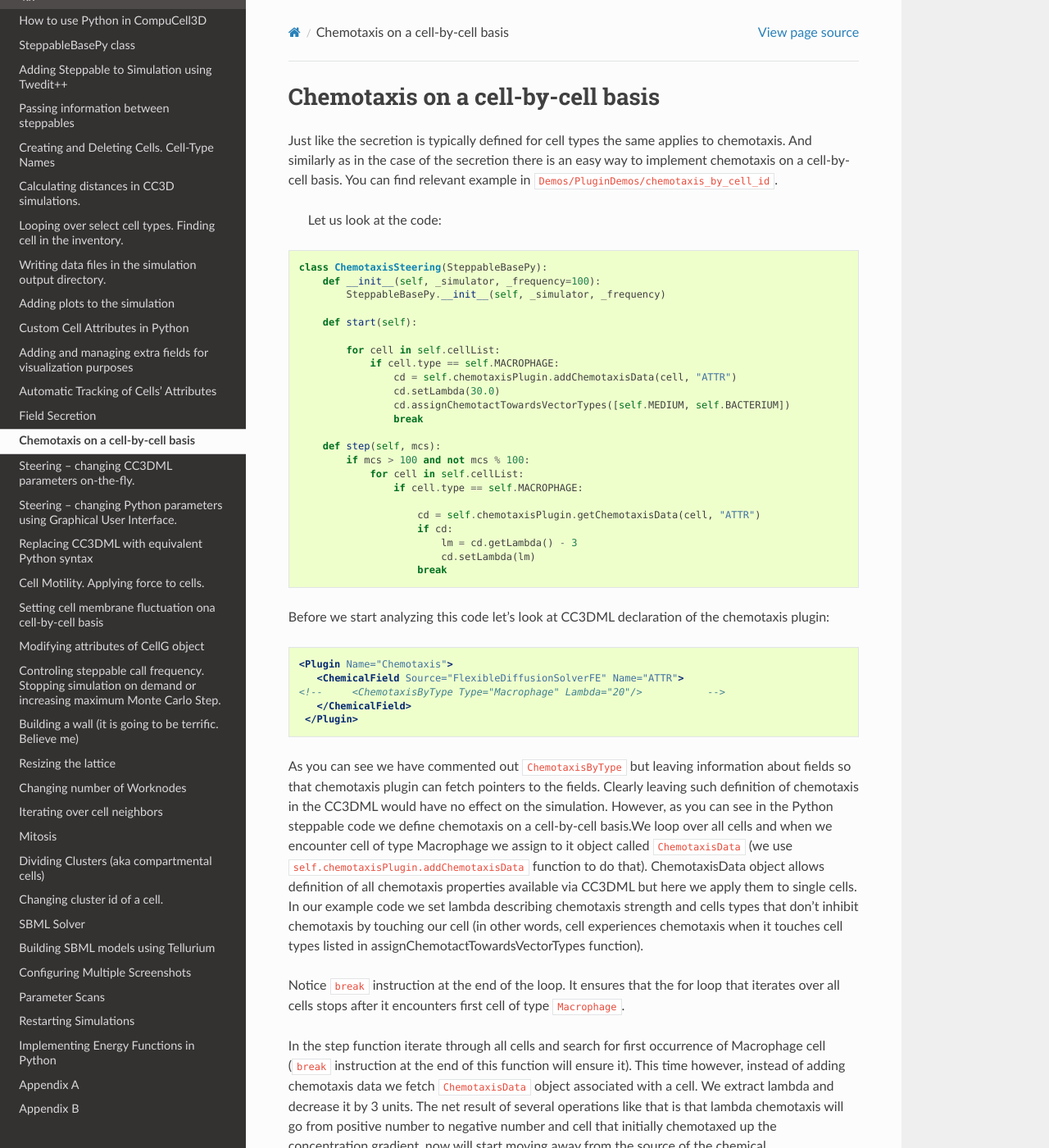
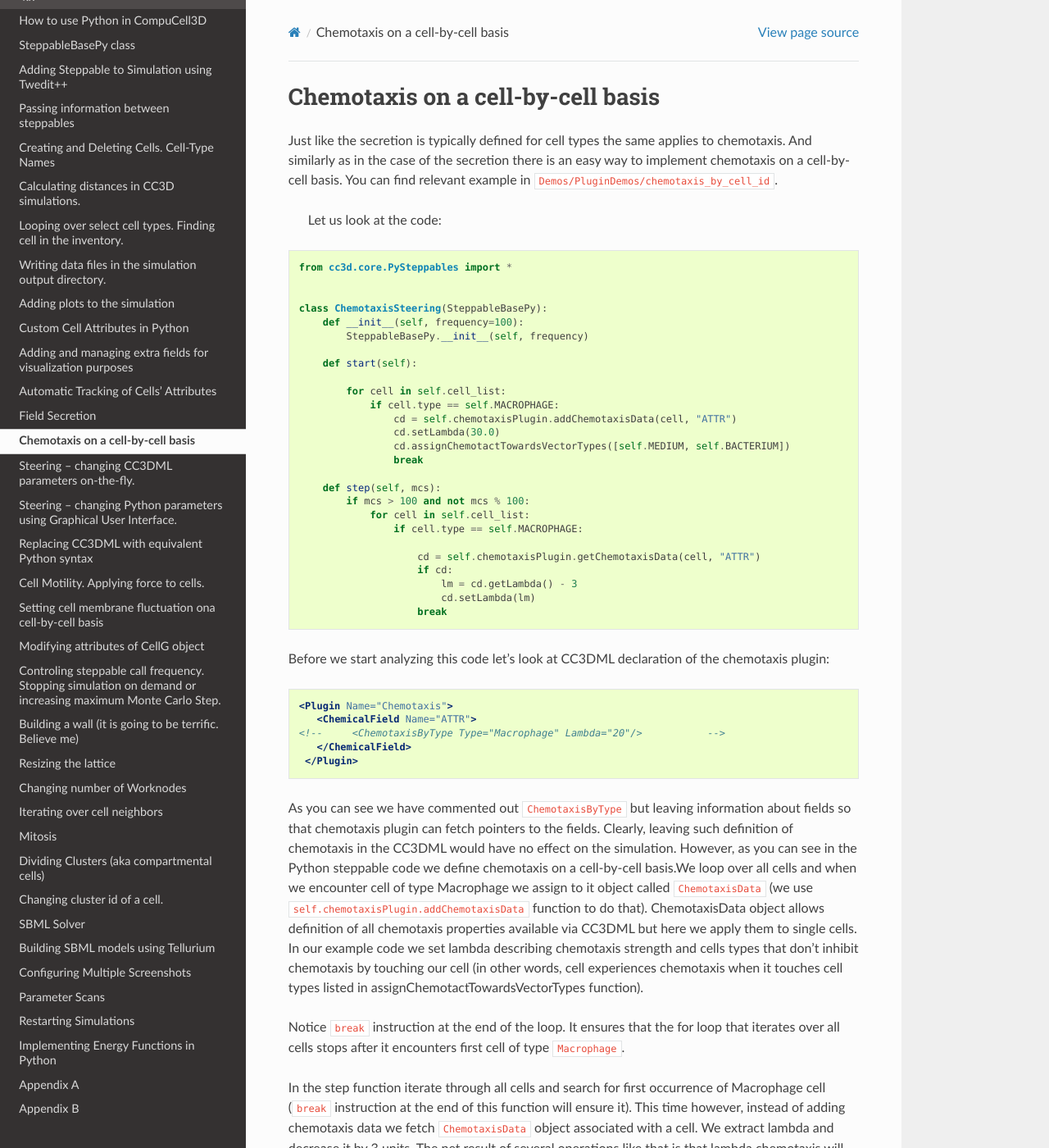
Before and after one commit to CompuCell3D/PythonScriptingManual, a Sphinx documentation site: the page built from docs/chemotaxis_on_a_cell-by-cell_basis.rst, in a window 1280 px wide and 1400 px high. Shown: the whole window at 82% size. Built offline with Sphinx 7.4.7 and the Read the Docs theme 2.0.0, drawn with Linux system fonts in a browser that asks for light colours; some of the changed text lies outside the part shown.

Commit message:
updated chemotaxis on cell-by-cell-basis chapter

```diff
--- a/docs/chemotaxis_on_a_cell-by-cell_basis.rst
+++ b/docs/chemotaxis_on_a_cell-by-cell_basis.rst
@@ -9,13 +9,16 @@ You can find relevant example in ``Demos/PluginDemos/chemotaxis_by_cell_id``.
 
 .. code-block:: python
 
+    from cc3d.core.PySteppables import *
+
+
     class ChemotaxisSteering(SteppableBasePy):
-        def __init__(self, _simulator, _frequency=100):
-            SteppableBasePy.__init__(self, _simulator, _frequency)
+        def __init__(self, frequency=100):
+            SteppableBasePy.__init__(self, frequency)
 
         def start(self):
 
-            for cell in self.cellList:
+            for cell in self.cell_list:
                 if cell.type == self.MACROPHAGE:
                     cd = self.chemotaxisPlugin.addChemotaxisData(cell, "ATTR")
                     cd.setLambda(30.0)
@@ -24,7 +27,7 @@ You can find relevant example in ``Demos/PluginDemos/chemotaxis_by_cell_id``.
 
         def step(self, mcs):
             if mcs > 100 and not mcs % 100:
-                for cell in self.cellList:
+                for cell in self.cell_list:
                     if cell.type == self.MACROPHAGE:
 
                         cd = self.chemotaxisPlugin.getChemotaxisData(cell, "ATTR")
@@ -33,13 +36,14 @@ You can find relevant example in ``Demos/PluginDemos/chemotaxis_by_cell_id``.
                             cd.setLambda(lm)
                         break
 
+
 Before we start analyzing this code let’s look at CC3DML declaration of
 the chemotaxis plugin:
 
 .. code-block:: xml
 
     <Plugin Name="Chemotaxis">
-       <ChemicalField Source="FlexibleDiffusionSolverFE" Name="ATTR">
+       <ChemicalField Name="ATTR">
     <!--     <ChemotaxisByType Type="Macrophage" Lambda="20"/>   	 -->
        </ChemicalField>
      </Plugin>
@@ -47,7 +51,7 @@ the chemotaxis plugin:
 
 As you can see we have commented out ``ChemotaxisByType`` but leaving
 information about fields so that chemotaxis plugin can fetch pointers to
-the fields. Clearly leaving such definition of chemotaxis in the CC3DML
+the fields. Clearly, leaving such definition of chemotaxis in the CC3DML
 would have no effect on the simulation. However, as you can see in the
 Python steppable code we define chemotaxis on a cell-by-cell basis.We
 loop over all cells and when we encounter cell of type Macrophage we
@@ -87,7 +91,7 @@ The Python code would look like:
 
 .. code-block:: python
 
-    for cell in self.cellList:
+    for cell in self.cell_list:
         if cell.type == self.MACROPHAGE:
             cd = self.chemotaxisPlugin.addChemotaxisData(cell, "ATTR")
             cd.setLambda(30.0)
@@ -105,7 +109,7 @@ we would use the following Python snippet:
 
 .. code-block:: python
 
-    for cell in self.cellList:
+    for cell in self.cell_list:
         if cell.type == self.MACROPHAGE:
             cd = self.chemotaxisPlugin.addChemotaxisData(cell, "ATTR")
             cd.setLambda(30.0)
```
